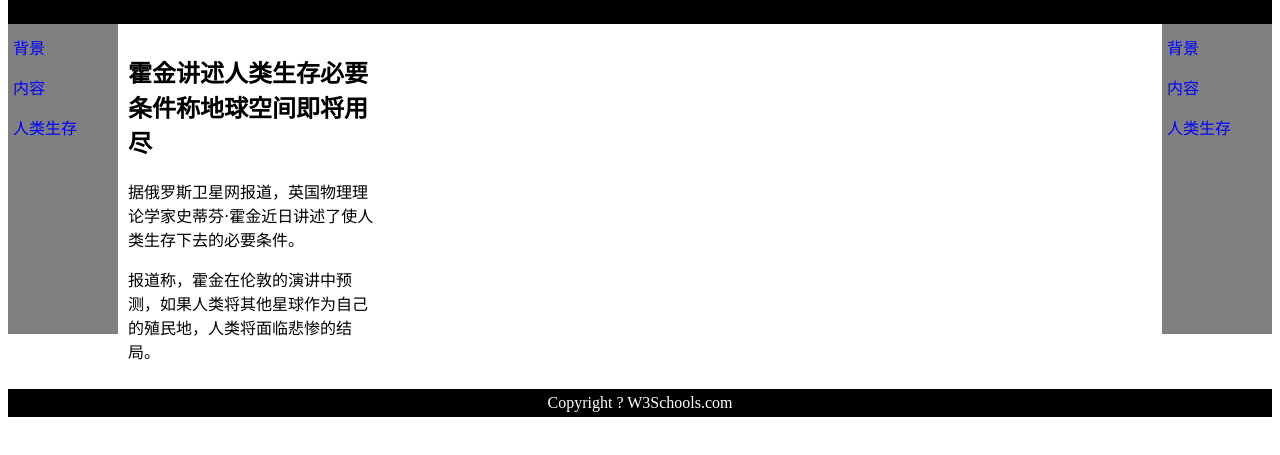
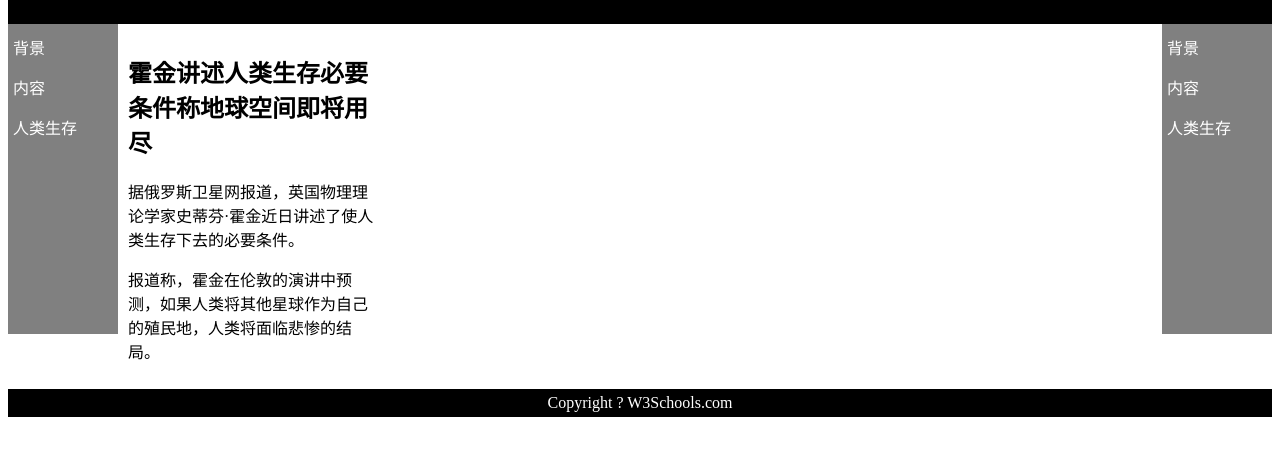
Before and after one commit to lwy1023/12345, a plain HTML site: page index.html in a window 1280 px wide. Shown: the part 83-538 px from the top of the page. Drawn offline with Linux system fonts and the light colour scheme.

Commit message:
Update index.html

```diff
--- a/index.html
+++ b/index.html
@@ -13,7 +13,7 @@
 #nav {
     line-height:40px;
     background-color:gray;
-    color:blue;
+    color:white;
     height:300px;
     width:100px;
     float:left;
@@ -22,7 +22,7 @@
 #nav2 {
     line-height:40px;
     background-color:gray;
-    color:blue;
+    color:white;
     height:300px;
     width:100px;
     float:right;
```
